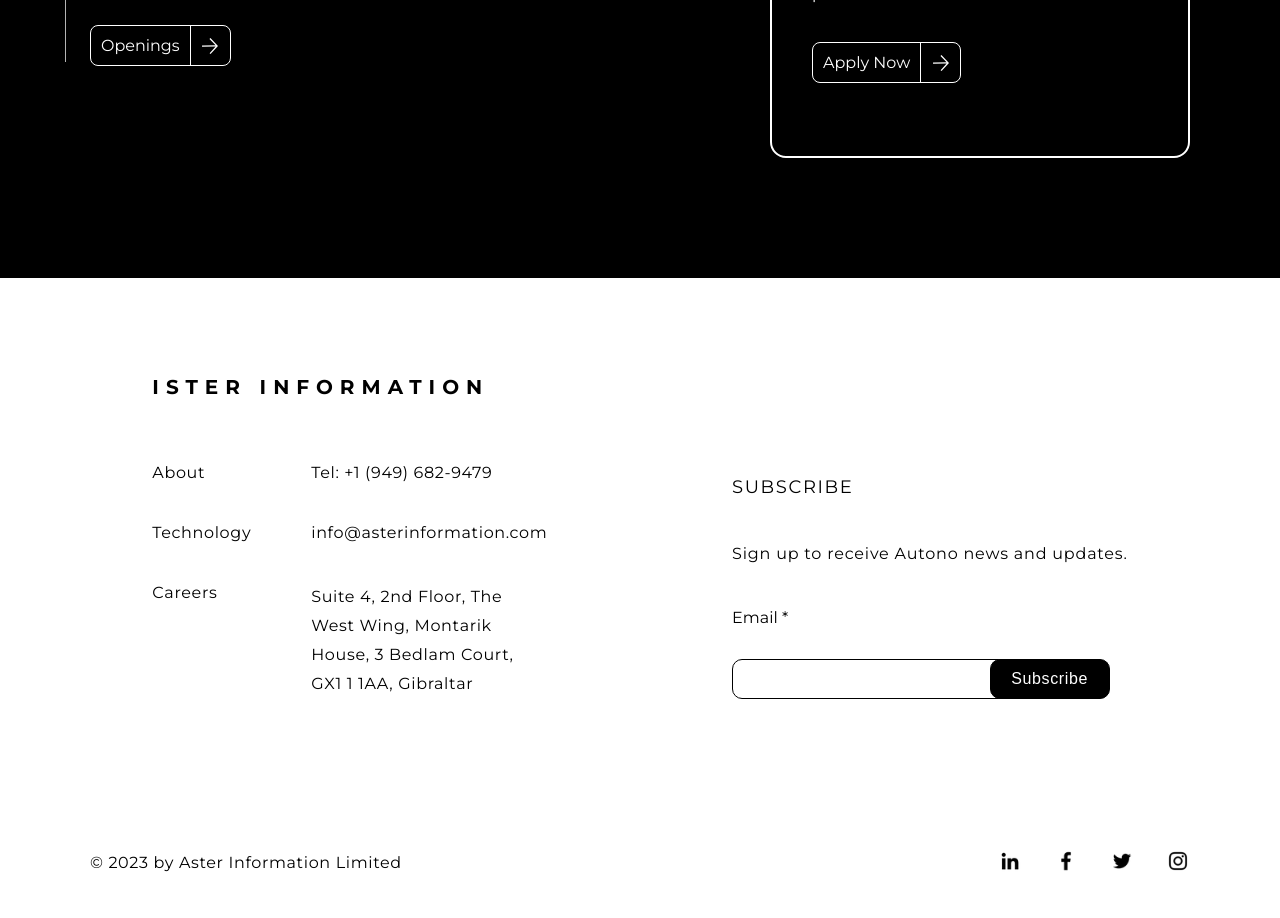
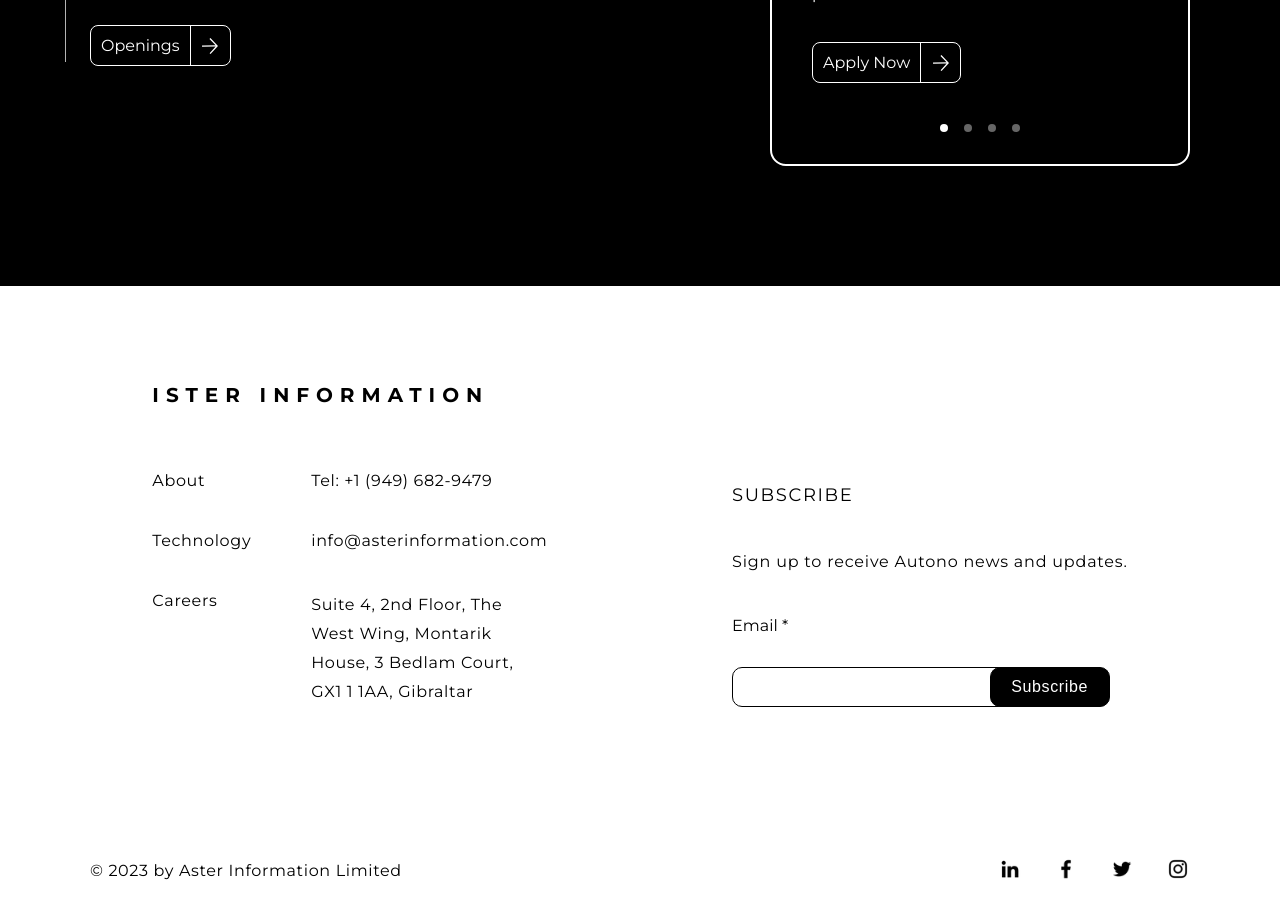
Before and after one commit to Moamal-2000/aster-information, a React (Vite) app: page / in a window 1280 px wide. Shown: the part 6960-7878 px from the top of the page. Built offline with nearby package versions, Linux system fonts and the light colour scheme.

Commit message:
feat: initiate CareersPaginationDots with its styles

```diff
--- /dev/null
+++ b/src/Components/Home/CareersSection/CareersSlider/CareersPaginationDots/CareersPaginationDots.jsx
@@ -0,0 +1,14 @@
+import s from "./CareersPaginationDots.module.scss";
+
+const CareersPaginationDots = ({ sliderLength, activeDot }) => {
+  const activeClass = (index) => (index === activeDot ? s.active : "");
+
+  return (
+    <div className={s.dots}>
+      {Array.from({ length: sliderLength }).map((_, index) => (
+        <span key={index} className={`${s.dot} ${activeClass(index + 1)}`} />
+      ))}
+    </div>
+  );
+};
+export default CareersPaginationDots;
--- /dev/null
+++ b/src/Components/Home/CareersSection/CareersSlider/CareersPaginationDots/CareersPaginationDots.module.scss
@@ -0,0 +1,22 @@
+@import "src/Styles/mixins.scss";
+
+.dots {
+  display: flex;
+  width: fit-content;
+  margin: 0 auto;
+  gap: 16px;
+}
+
+.dot {
+  width: 8px;
+  height: 8px;
+  background-color: var(--white);
+  border-radius: 50%;
+  cursor: pointer;
+  opacity: .4;
+  transition: opacity .4s ease;
+
+  &.active {
+    opacity: 1;
+  }
+}
--- a/src/Components/Home/CareersSection/CareersSlider/CareersSlider.jsx
+++ b/src/Components/Home/CareersSection/CareersSlider/CareersSlider.jsx
@@ -1,6 +1,7 @@
 import { useState } from "react";
 import { careersSliderData } from "src/Data/staticData";
 import CareerSlide from "./CareerSlide/CareerSlide";
+import CareersPaginationDots from "./CareersPaginationDots/CareersPaginationDots";
 import s from "./CareersSlider.module.scss";
 
 const CareersSlider = () => {
@@ -20,7 +21,10 @@
 
       <div className={s.slideSpace} />
 
-      {/* <CareersPaginationDots */}
+      <CareersPaginationDots
+        sliderLength={careersSliderData.length}
+        activeDot={activeSlide}
+      />
     </div>
   );
 };
```
